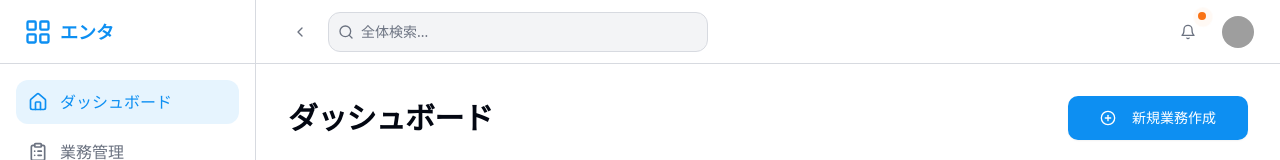
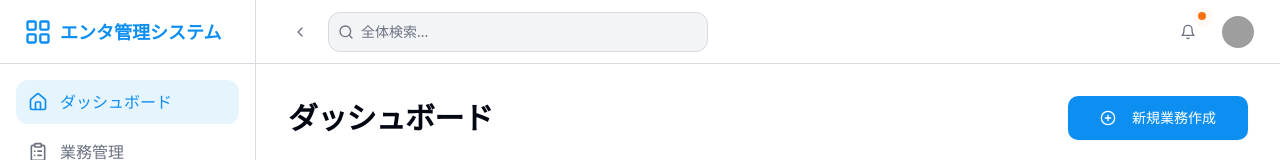
Before and after one commit to uto1716/employee-ranking, a Next.js app: page / in a window 1280 px wide. Shown: the top 160 px of the page. Built offline with nearby package versions, Linux system fonts and the light colour scheme; grey boxes are pictures that could not be loaded.

Commit message:
test: 自動デプロイテスト - ロゴテキストを更新

```diff
--- a/app/page.tsx
+++ b/app/page.tsx
@@ -46,7 +46,7 @@ export default function Dashboard() {
           <div className="flex h-16 items-center border-b px-6">
             <Link href="/" className="flex items-center gap-2 font-bold text-lg text-primary">
               <LayoutGrid className="h-7 w-7" />
-              <span>エンタ</span>
+              <span>エンタ管理システム</span>
             </Link>
           </div>
           <nav className="flex-1 space-y-1.5 p-4">
```
Also changed, not shown: vercel.json (added).
